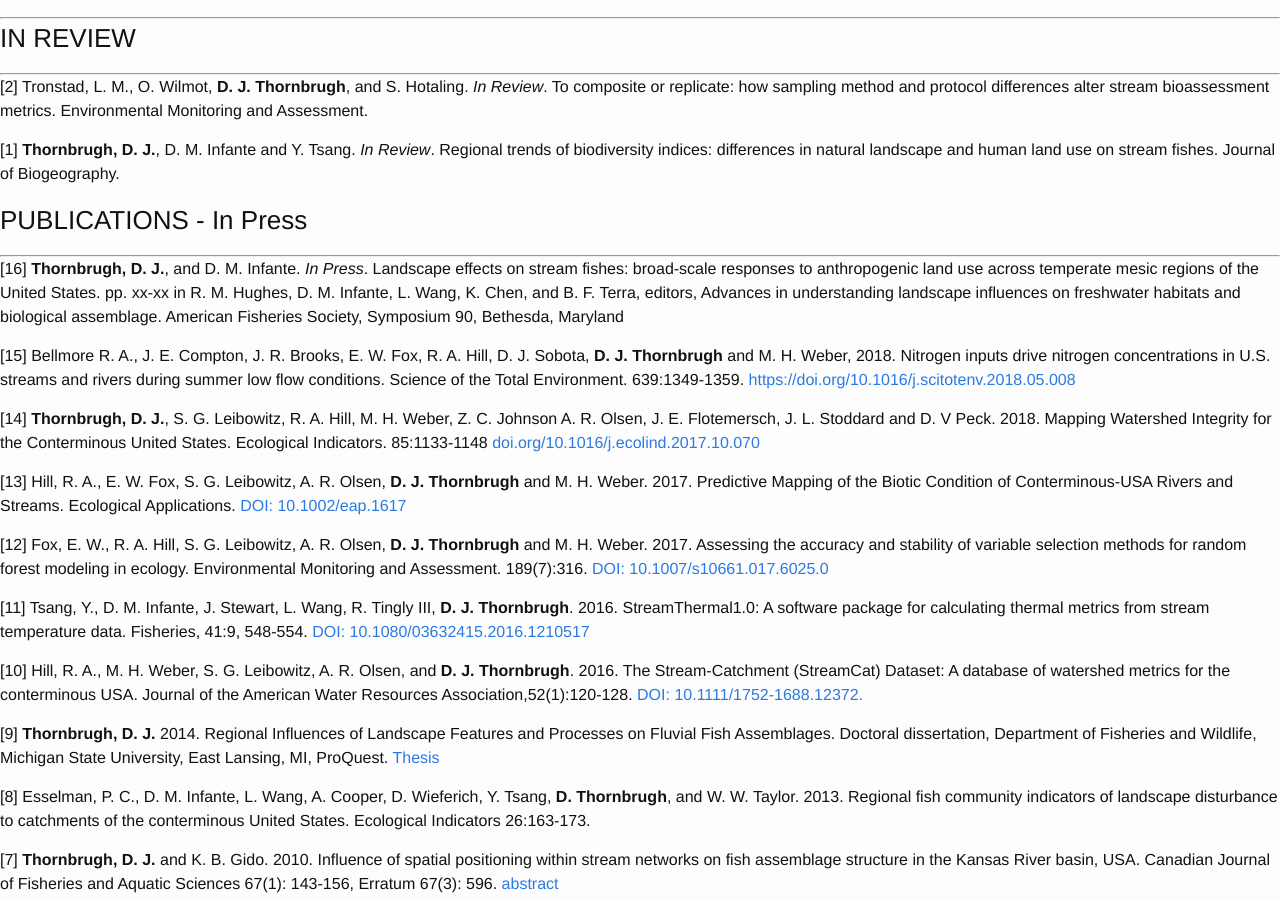
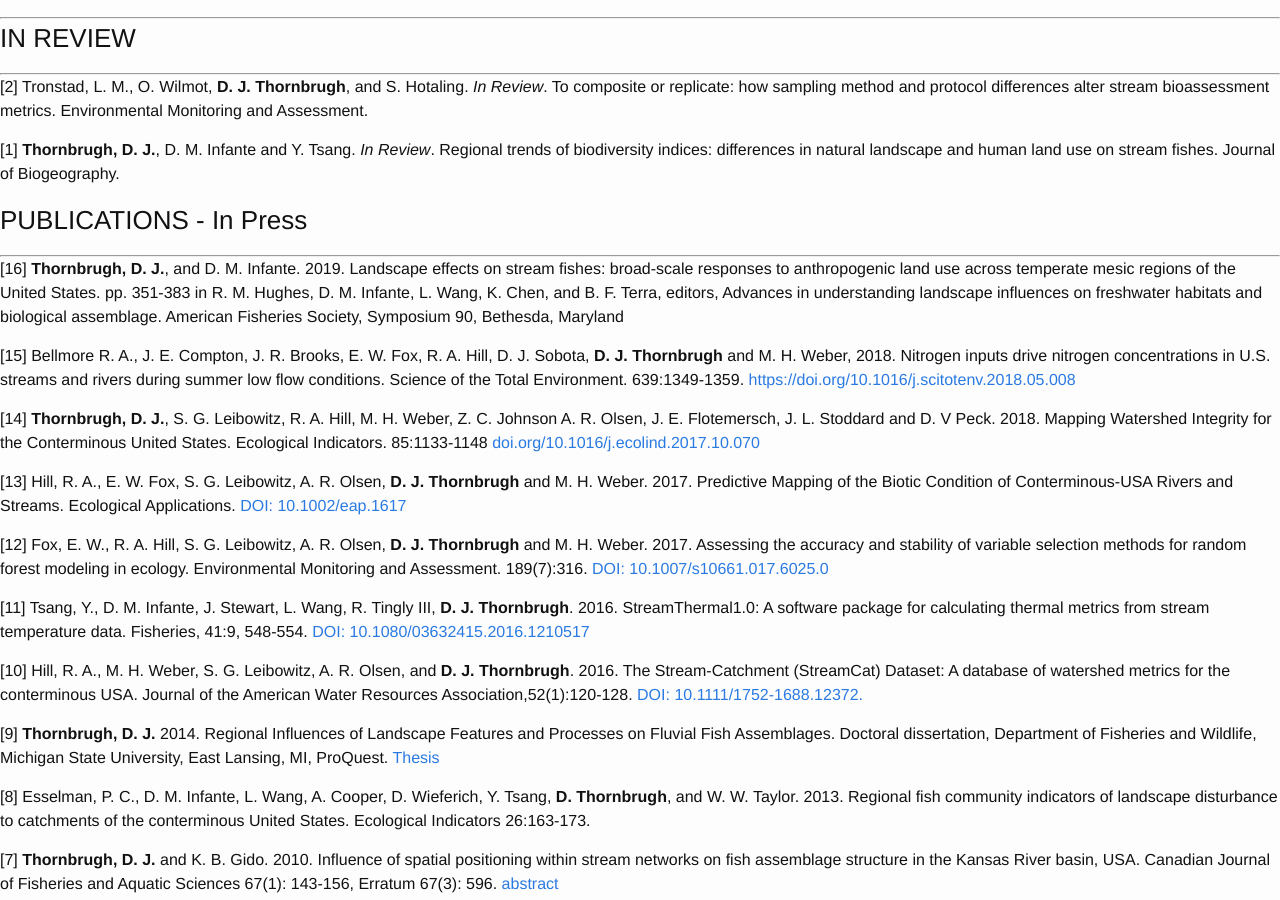
Before and after one commit to dthor/dthor.github.io, a Jekyll site: the page built from publications/publications.md, in a window 1280 px wide and 900 px high, scrolled down 655 px. Built offline with Jekyll 4.4.1, drawn with Linux system fonts in a browser that asks for light colours; nearby versions of some CDN libraries; some web fonts are replaced.

Commit message:
current pub
added date to current pub --> from in press to 2019 published

```diff
--- a/publications/publications.md
+++ b/publications/publications.md
@@ -17,7 +17,7 @@
 ### PUBLICATIONS - In Press
 ***
 
-[16] **Thornbrugh, D. J.**, and D. M. Infante. _In Press_. Landscape effects on stream fishes: broad-scale responses to anthropogenic land use across temperate mesic regions of the United States. pp. xx-xx in R. M. Hughes, D. M. Infante, L. Wang, K. Chen, and B. F. Terra, editors, Advances in understanding landscape influences on freshwater habitats and biological assemblage. American Fisheries Society, Symposium 90, Bethesda, Maryland
+[16] **Thornbrugh, D. J.**, and D. M. Infante. 2019. Landscape effects on stream fishes: broad-scale responses to anthropogenic land use across temperate mesic regions of the United States. pp. 351-383 in R. M. Hughes, D. M. Infante, L. Wang, K. Chen, and B. F. Terra, editors, Advances in understanding landscape influences on freshwater habitats and biological assemblage. American Fisheries Society, Symposium 90, Bethesda, Maryland
 
 [15] Bellmore R. A., J. E. Compton, J. R. Brooks, E. W. Fox, R. A. Hill, D. J. Sobota, **D. J. Thornbrugh** and M. H. Weber, 2018. Nitrogen inputs drive nitrogen concentrations in U.S. streams and rivers during summer low flow conditions. Science of the Total Environment. 639:1349-1359. [https://doi.org/10.1016/j.scitotenv.2018.05.008](https://doi.org/10.1016/j.scitotenv.2018.05.008)
 
```
